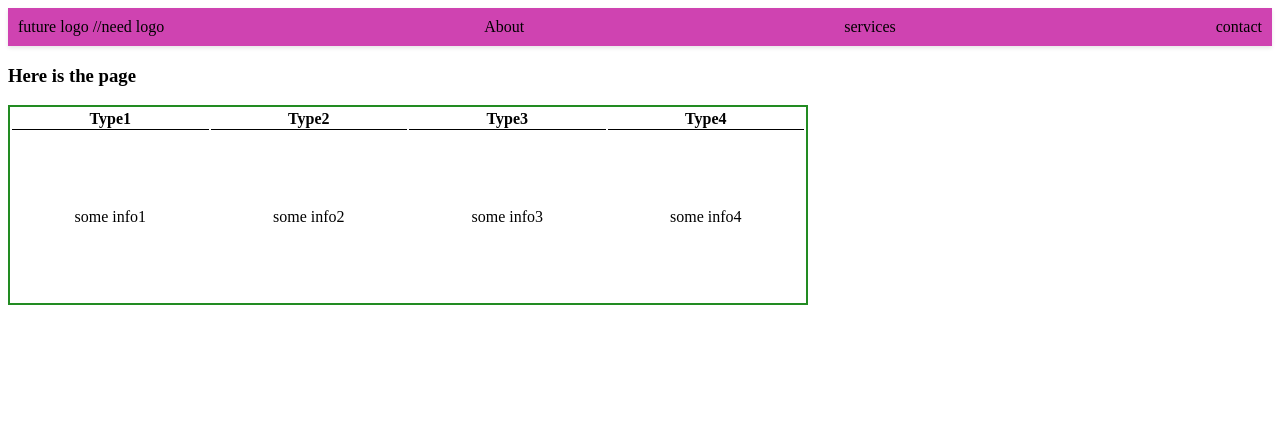
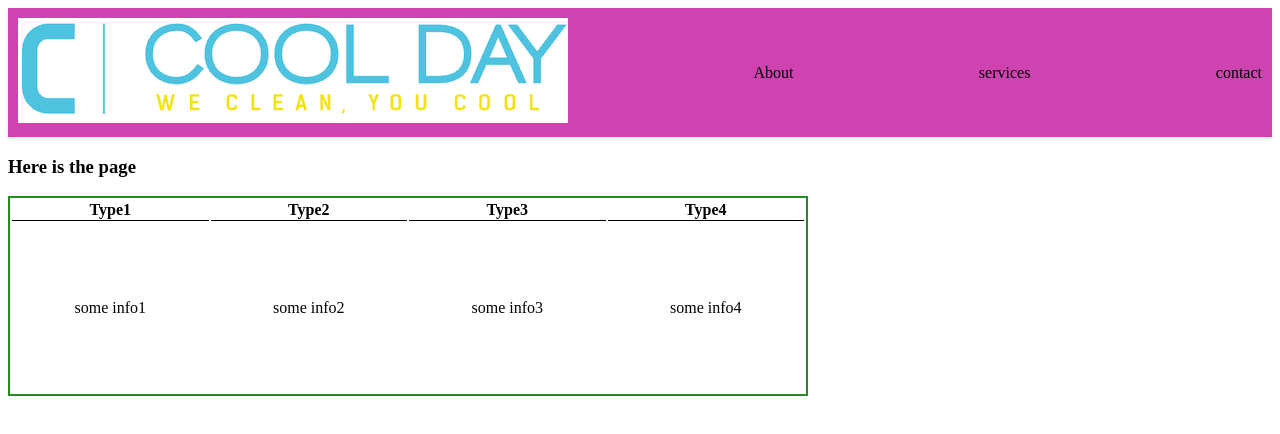
Before and after one commit to yerbol021/cleaning, a React (Create React App) app in the folder cleanapp/: page / in a window 1280 px wide. Shown: the top 434 px of the page. Built offline with nearby package versions, Linux system fonts and the light colour scheme.

Commit message:
added logo to Navbar

```diff
--- a/cleanapp/src/components/TopNavBar.jsx
+++ b/cleanapp/src/components/TopNavBar.jsx
@@ -1,10 +1,13 @@
 import React from "react";
 import "../styles/TopNavBar.scss";
+import logo from "../images/Logo.png";
 
 const TopNavBar = () => {
   return (
     <nav className="navbar">
-      <div className="logo">future logo //need logo</div>
+      <div className="navbar-logo">
+        <img src={logo} alt="Logo" />
+      </div>
       <div className="about">About</div>
       <div className="services">services</div>
       <div className="contact">contact</div>
```
Also changed, not shown: cleanapp/src/images/Logo.png (renamed from cleanapp/src/images/Screenshot 2023-10-18 at 5.40.01 PM.png).
